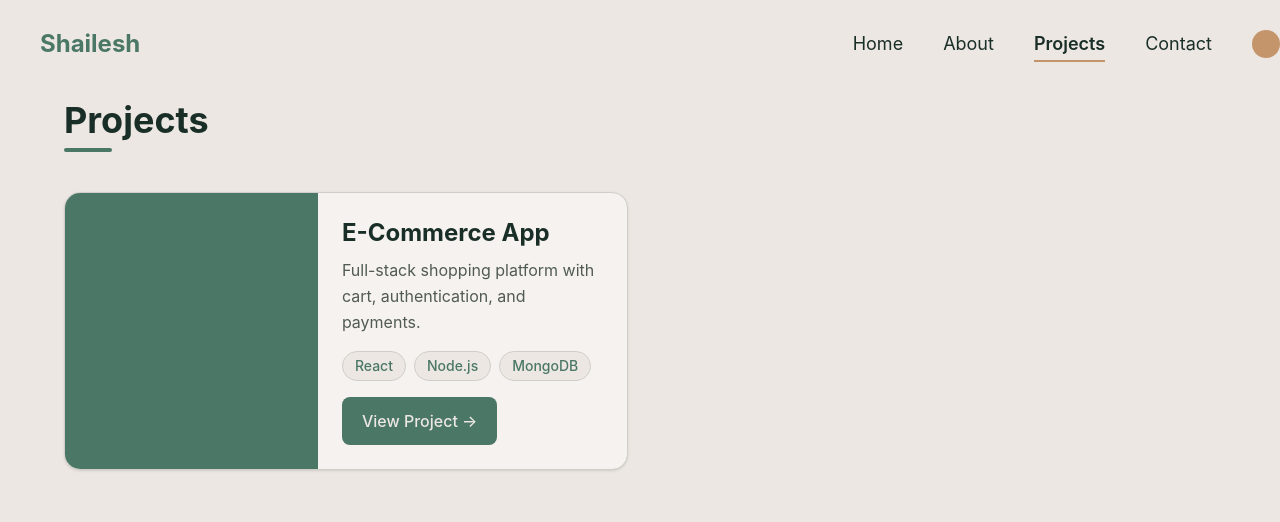
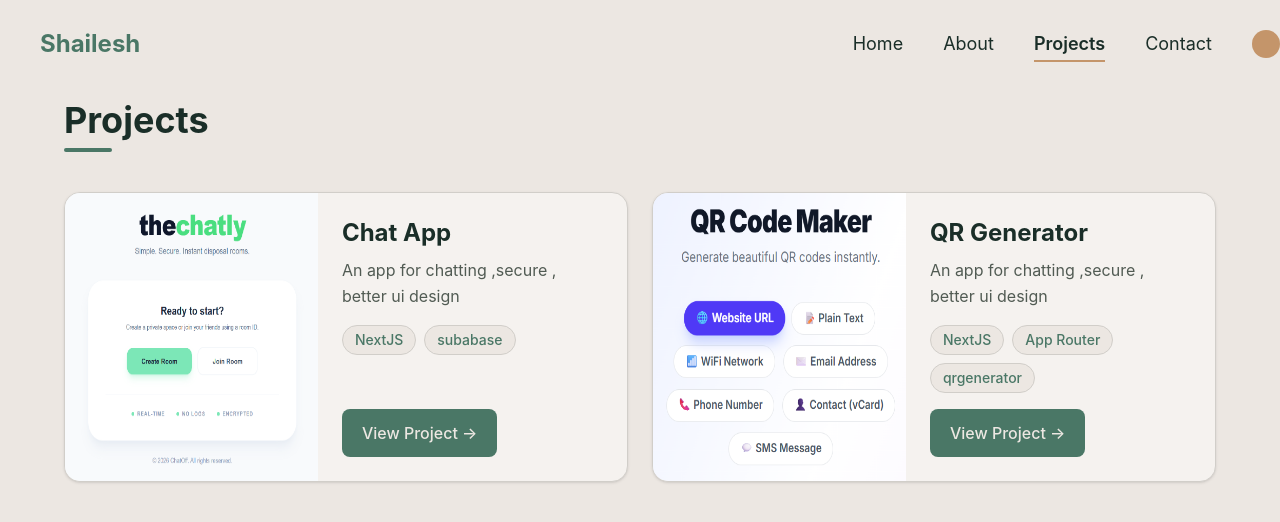
Before and after one commit to codebyshailesh/codebyshailesh.github.io, a React (Vite) app: page /project in a window 1280 px wide. Shown: the top 522 px of the page. Built offline with nearby package versions, Linux system fonts and the light colour scheme.

Commit message:
added  the projects

```diff
--- a/src/pages/Projects.jsx
+++ b/src/pages/Projects.jsx
@@ -1,11 +1,18 @@
 function Projects() {
   const projects = [
-
     {
-      title: "E-Commerce App",
-      description:
-        "Full-stack shopping platform with cart, authentication, and payments.",
-      tech: ["React", "Node.js", "MongoDB"],
+      title: "Chat App",
+      description: "An app for chatting ,secure , better ui design",
+      tech: ["NextJS", "subabase"],
+      img: "chatapp.png",
+      link: "https://thechatly.vercel.app/",
+    },
+    {
+      title: "QR Generator",
+      description: "An app for chatting ,secure , better ui design",
+      tech: ["NextJS", "App Router","qrgenerator"],
+      img: "qrapp.png",
+      link: "https://madeqr.vercel.app/",
     },
   ];
 
@@ -27,7 +34,13 @@ function Projects() {
             style={{ animationDelay: `${400 + index * 100}ms` }}
           >
             {/* Left Banner */}
-            <div className=" w-[45%] bg-primary dark:bg-primary/80 transition-colors duration-500"></div>
+            <div className=" w-[45%] bg-primary dark:bg-primary/80 transition-colors duration-500">
+              <img
+                src={project.img}
+                alt="chat app image"
+                className=" h-full w-full "
+              />
+            </div>
 
             {/* Content */}
             <div className=" w-[55%] p-6 flex flex-col gap-4">
@@ -57,7 +70,7 @@ function Projects() {
               {/* Button */}
               <div className="mt-auto">
                 <a
-                  href="#"
+                  href={project.link}
                   className="inline-flex items-center gap-2 bg-primary text-primary-foreground px-5 py-3 rounded-lg font-medium hover:opacity-90 active:scale-95 transition-all duration-200"
                 >
                   View Project →
```
Also changed, not shown: public/chatapp.png (added), public/qrapp.png (added).
